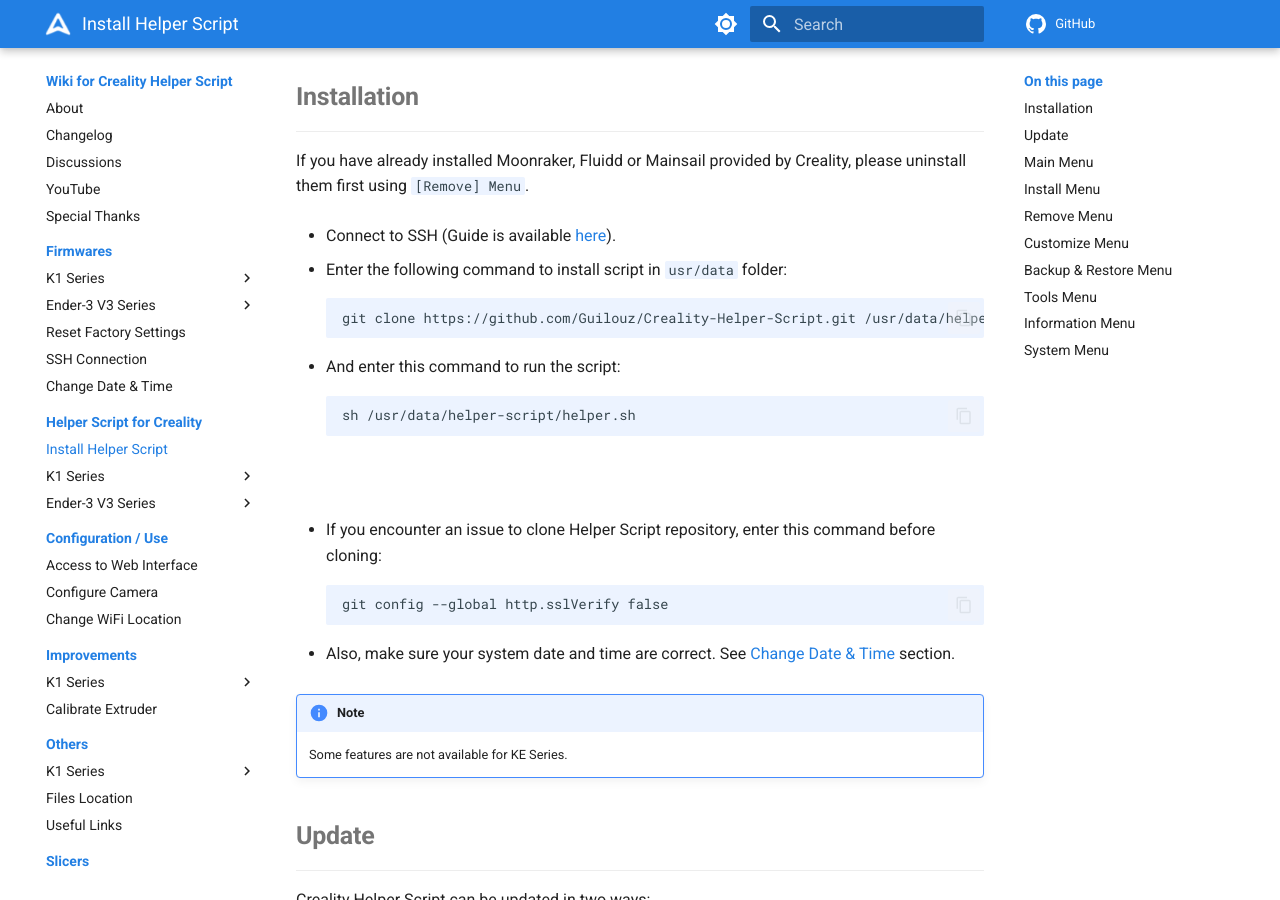
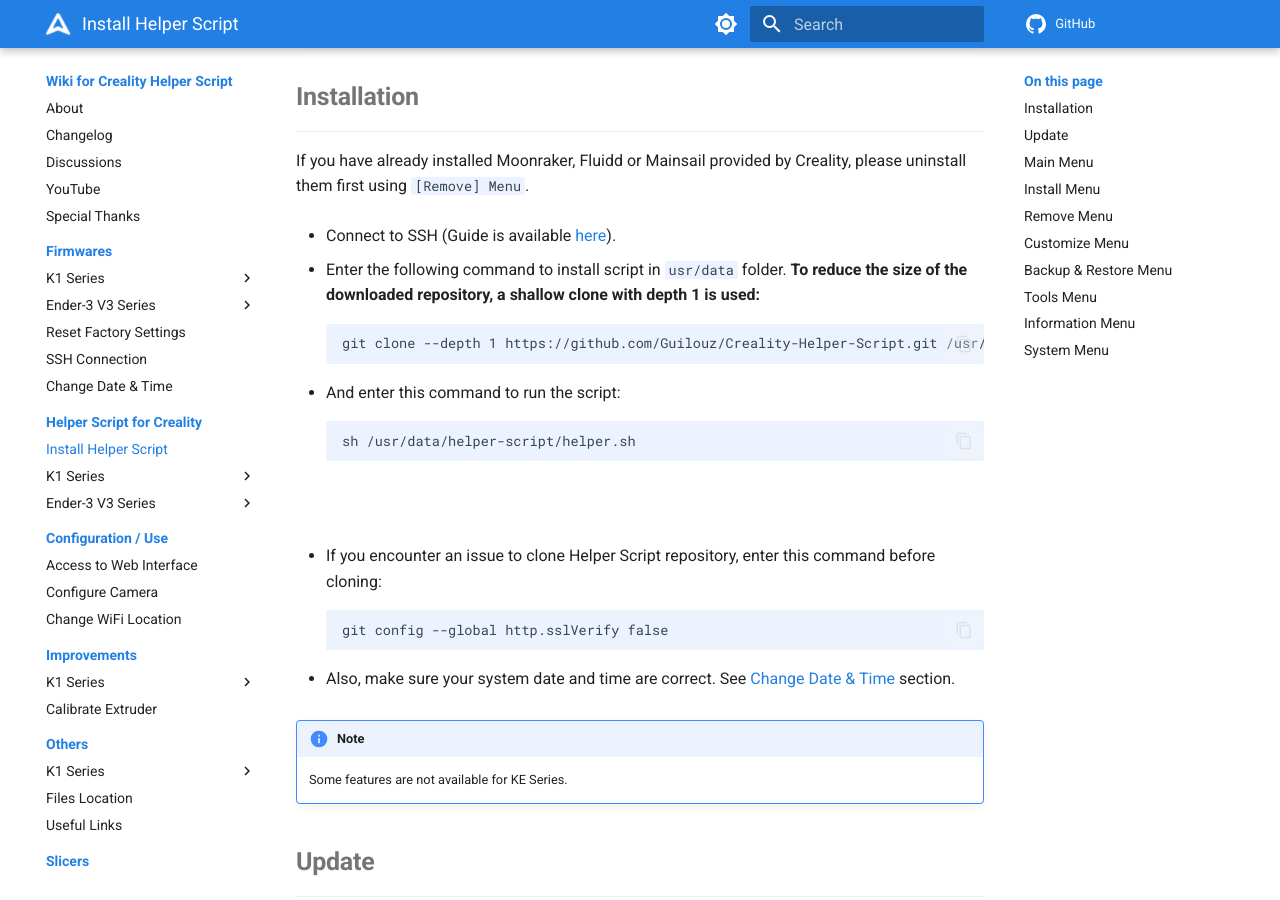
Before and after one commit to Guilouz/Creality-Helper-Script-Wiki, an MkDocs documentation site: the page built from docs/helper-script/helper-script-installation.md, in a window 1280 px wide and 900 px high, scrolled down 544 px. Built offline with MkDocs 1.6.1 and Material for MkDocs 9.7.7, drawn with Linux system fonts in a browser that asks for light colours; comment, search, counter and statistics services are not loaded.

Commit message:
feat: Use shallow clone in installation instructions
This commit updates the installation instructions in the documentation to use a shallow clone when cloning the repository.

By adding `--depth 1` to the `git clone` command, we instruct Git to only download the latest commit, rather than the full commit history. This significantly reduces the amount of data transferred during the cloning process, leading to faster downloads and lower storage requirements for the user.

The documentation has been updated to reflect this change and explain the purpose of the `--depth 1` option.

````diff
--- a/docs/helper-script/helper-script-installation.md
+++ b/docs/helper-script/helper-script-installation.md
@@ -20,10 +20,10 @@
 
 - Connect to SSH (Guide is available <a href="../../firmwares/ssh-connection">here</a>).
 
-- Enter the following command to install script in `usr/data` folder:
+- Enter the following command to install script in `usr/data` folder. **To reduce the size of the downloaded repository, a shallow clone with depth 1 is used:**
 
     ```
-    git clone https://github.com/Guilouz/Creality-Helper-Script.git /usr/data/helper-script
+    git clone --depth 1 https://github.com/Guilouz/Creality-Helper-Script.git /usr/data/helper-script
     ```
 
 - And enter this command to run the script:
````
